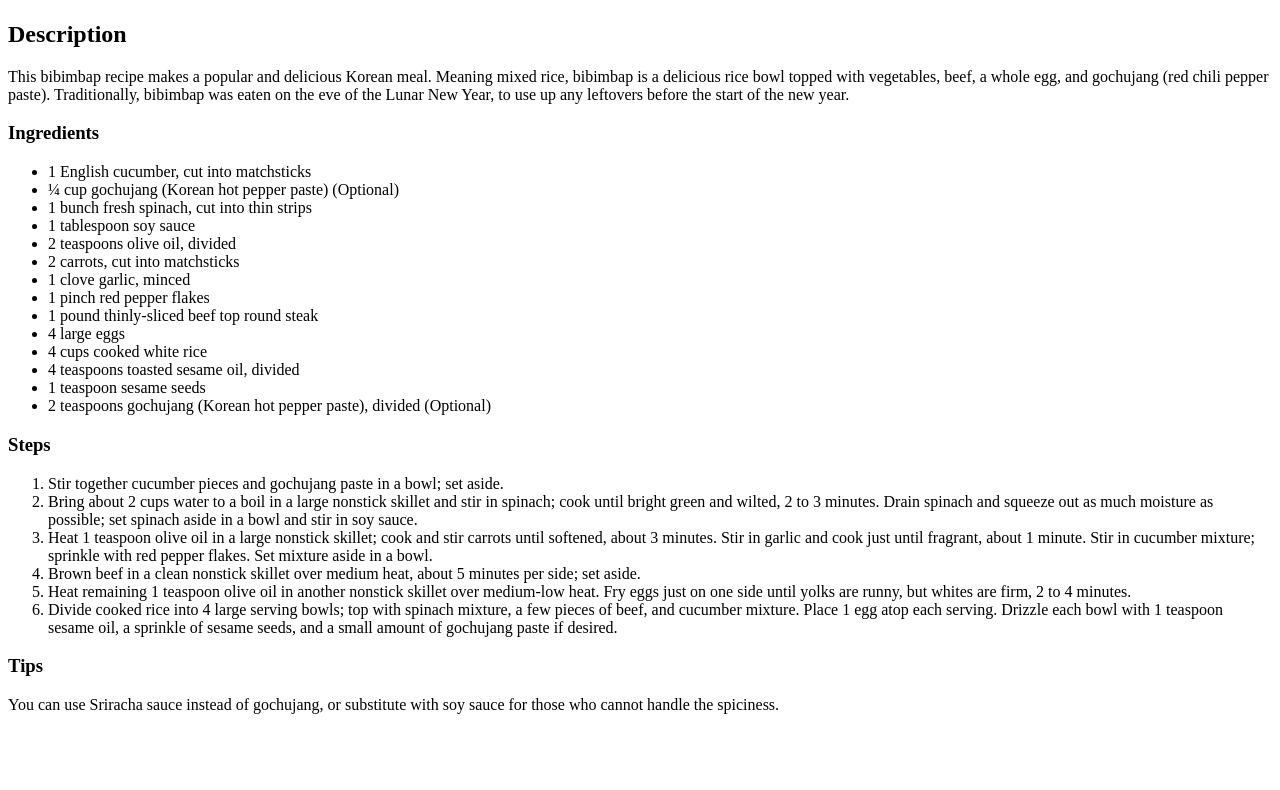
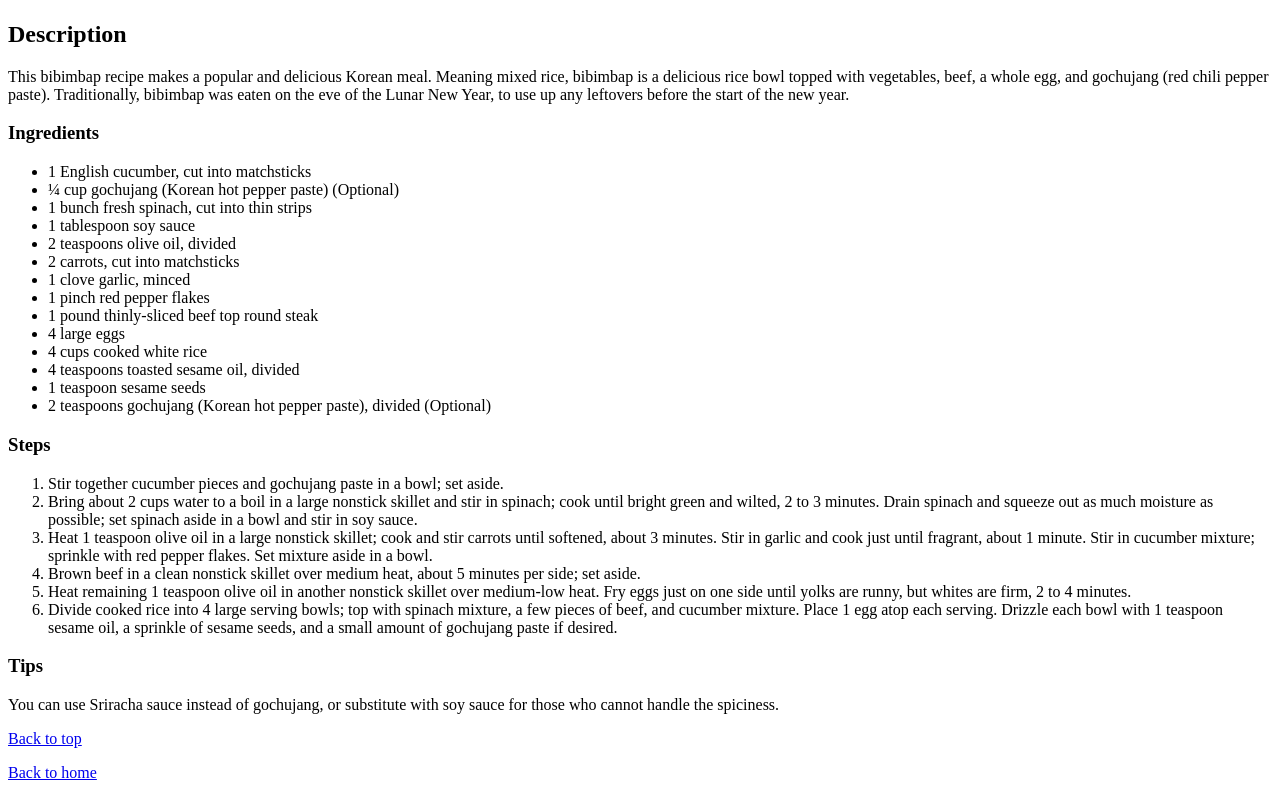
Before and after one commit to AlainWalbar/odin-recipes, a plain HTML site: page recipes/bibimbap.html in a window 1280 px wide. Shown: the part 583-1373 px from the top of the page. Before the commit the page ends 1313 px from the top, so only its background shows below. Drawn offline with Linux system fonts and the light colour scheme.

Commit message:
added links to top/home on the recipes pages

```diff
--- a/recipes/bibimbap.html
+++ b/recipes/bibimbap.html
@@ -42,5 +42,7 @@
     </ol>
     <h3>Tips</h3>
     <p>You can use Sriracha sauce instead of gochujang, or substitute with soy sauce for those who cannot handle the spiciness.</p>
+    <a href="#top">Back to top</a></p>
+    <a href="index.html">Back to home</a>
 </body>
 </html>
```
Also changed, not shown: recipes/tteokbokki.html (+2 -0 lines), recipes/water.html (+2 -0 lines).
